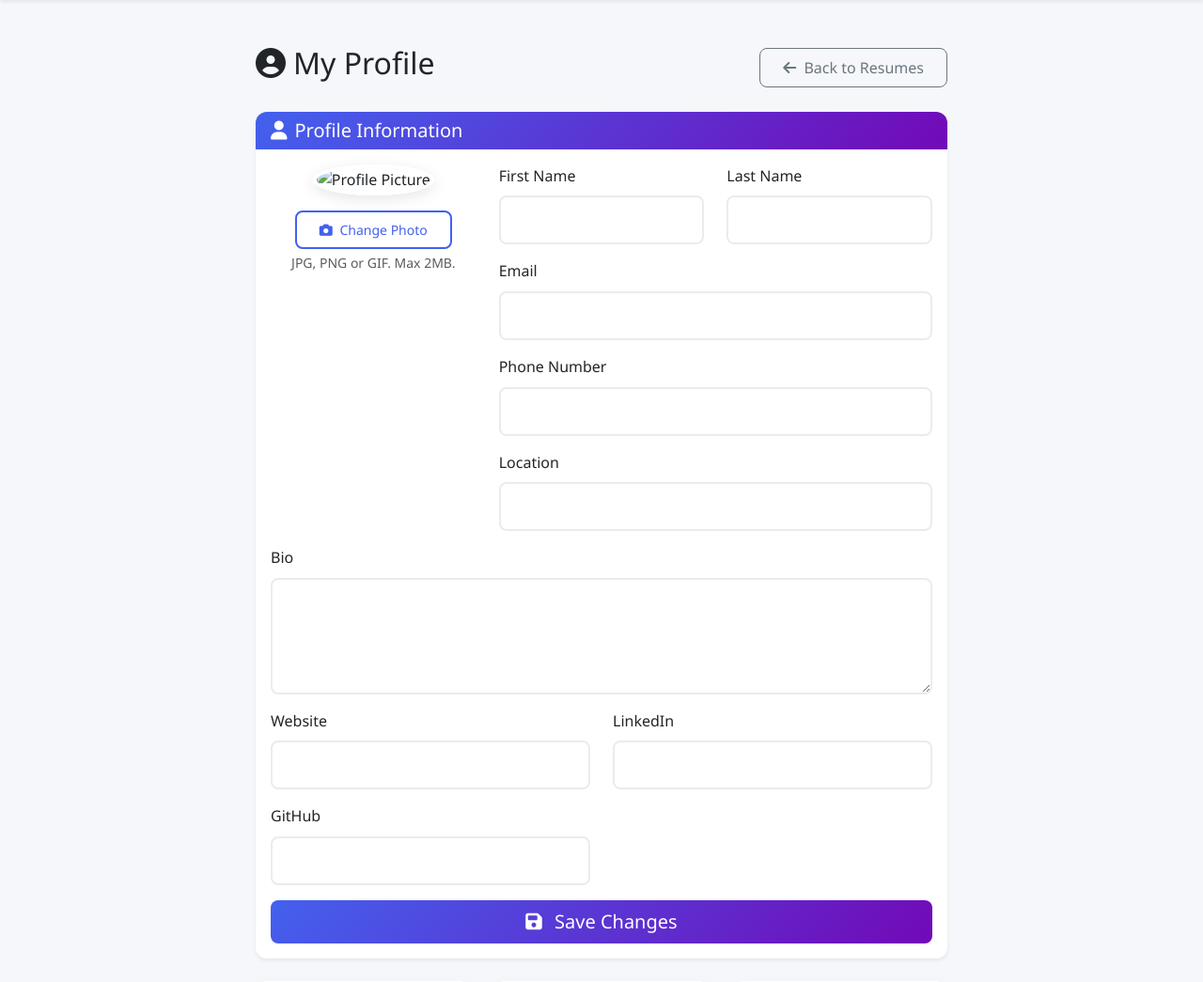
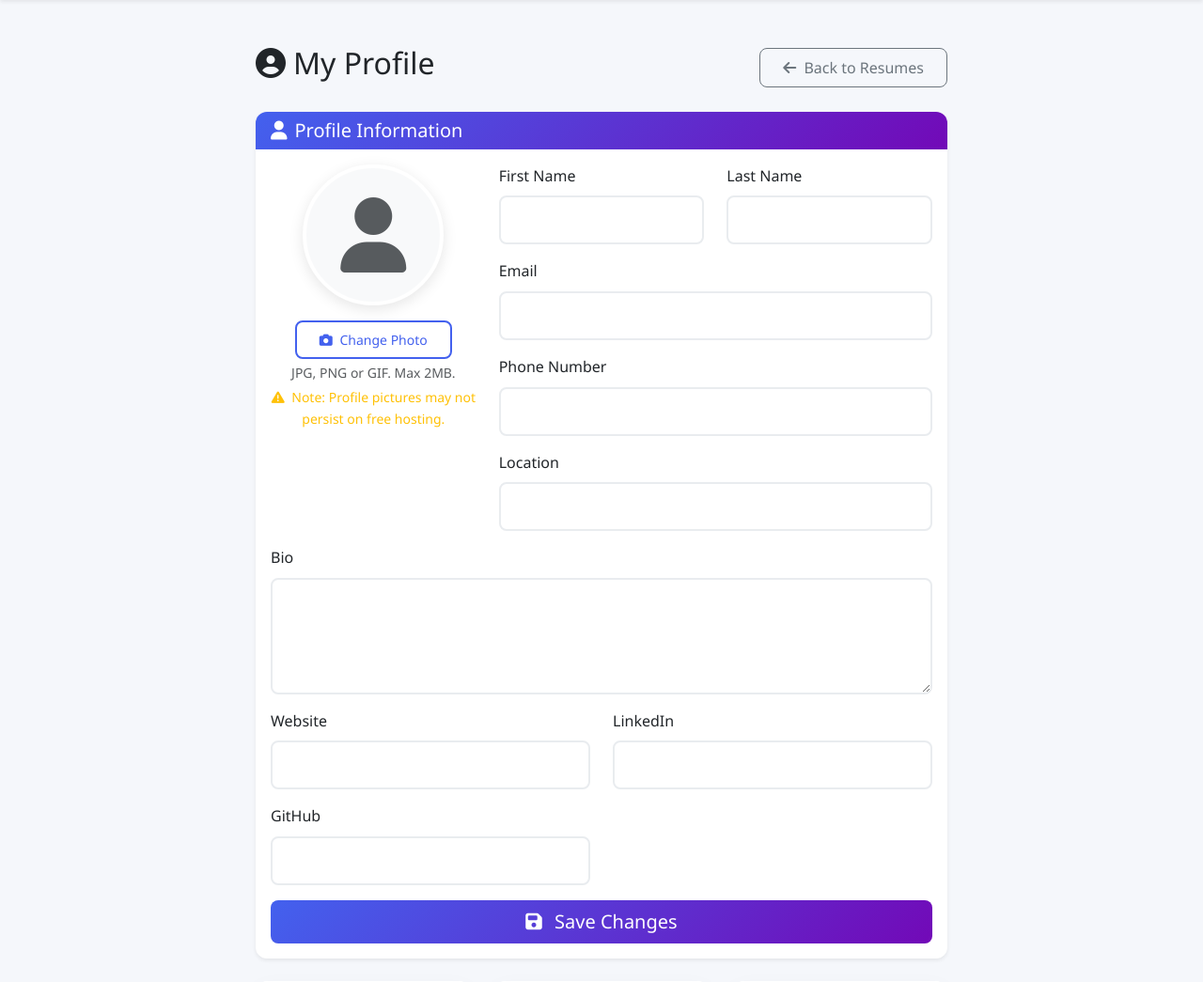
Before and after one commit to Shreya-724/Resume-Analyzer, a Django app: template resumes/templates/resumes/profile.html in a window 1280 px wide. Shown: the part 64-1109 px from the top of the page at 94% size. Run offline with Django 4.2, Linux system fonts and the light colour scheme; the template is opened without the code that fills it: values that come from a table or form of the project are taken from there, others are empty; a user stored in the database is signed in; parts of the project's set-up code (start-up, migrations or seed data) failed here and were passed over.

Commit message:
Fix: Profile picture upload handling for Render

```diff
--- a/resume_analyzer/settings.py
+++ b/resume_analyzer/settings.py
@@ -145,3 +145,9 @@ if not DEBUG:
     SECURE_HSTS_PRELOAD = True
     SESSION_COOKIE_SECURE = True
     CSRF_COOKIE_SECURE = True
+    # For production, use a more conservative approach
+    MAX_UPLOAD_SIZE = 2 * 1024 * 1024  # 2MB instead of 5MB
+
+    # Add file upload error handling
+    DATA_UPLOAD_MAX_MEMORY_SIZE = 2 * 1024 * 1024  # 2MB
+    FILE_UPLOAD_MAX_MEMORY_SIZE = 2 * 1024 * 1024  # 2MB
--- a/resumes/models.py
+++ b/resumes/models.py
@@ -3,38 +3,6 @@ import uuid
 from django.db import models
 from django.contrib.auth.models import User
 from django.core.validators import FileExtensionValidator
-
-def resume_file_path(instance, filename):
-    """Generate file path for resume"""
-    ext = filename.split('.')[-1]
-    filename = f"{uuid.uuid4()}.{ext}"
-    return os.path.join('resumes', filename)
-
-class Resume(models.Model):
-    user = models.ForeignKey(User, on_delete=models.CASCADE)
-    file = models.FileField(
-        upload_to=resume_file_path,
-        validators=[FileExtensionValidator(allowed_extensions=['pdf', 'docx', 'txt'])]
-    )
-    original_filename = models.CharField(max_length=255)
-    extracted_text = models.TextField(blank=True)
-    skills = models.JSONField(default=list, blank=True)  # Store extracted skills
-    uploaded_at = models.DateTimeField(auto_now_add=True)
-
-    def __str__(self):
-        return f"{self.user.username} - {self.original_filename}"
-
-class Job(models.Model):
-    title = models.CharField(max_length=255)
-    company = models.CharField(max_length=255)
-    description = models.TextField()
-    required_skills = models.JSONField(default=list, blank=True)
-    location = models.CharField(max_length=255, blank=True)
-    posted_date = models.DateField(auto_now_add=True)
-
-    def __str__(self):
-        return f"{self.title} at {self.company}"
-
 
 def user_profile_picture_path(instance, filename):
     """Generate file path for profile pictures"""
@@ -64,4 +32,14 @@ class UserProfile(models.Model):
     def get_profile_picture_url(self):
         if self.profile_picture and hasattr(self.profile_picture, 'url'):
             return self.profile_picture.url
-        return '/static/resumes/img/default-profile.png'
+        # Default profile picture (using Font Awesome icon via CSS)
+        return None
+
+    def save(self, *args, **kwargs):
+        """Handle file saving for Render compatibility"""
+        try:
+            super().save(*args, **kwargs)
+        except Exception as e:
+            # If file save fails, continue without profile picture
+            self.profile_picture = None
+            super().save(*args, **kwargs)
--- a/resumes/templates/resumes/profile.html
+++ b/resumes/templates/resumes/profile.html
@@ -23,10 +23,16 @@
                         <!-- Profile Picture Section -->
                         <div class="col-md-4 text-center mb-4">
                             <div class="profile-picture-container mb-3">
-                                <img src="{{ profile.get_profile_picture_url }}"
-                                     alt="Profile Picture"
-                                     class="profile-picture img-fluid rounded-circle"
-                                     id="profile-picture-preview">
+                                {% if profile.profile_picture %}
+                                    <img src="{{ profile.profile_picture.url }}"
+                                         alt="Profile Picture"
+                                         class="profile-picture img-fluid rounded-circle"
+                                         id="profile-picture-preview">
+                                {% else %}
+                                    <div class="default-profile-picture rounded-circle">
+                                        <i class="fas fa-user fa-5x text-muted"></i>
+                                    </div>
+                                {% endif %}
                             </div>
                             <div class="mb-3">
                                 <label for="id_profile_picture" class="btn btn-outline-primary btn-sm">
@@ -34,6 +40,10 @@
                                 </label>
                                 {{ profile_form.profile_picture }}
                                 <div class="form-text">JPG, PNG or GIF. Max 2MB.</div>
+                                <div class="form-text text-warning">
+                                    <i class="fas fa-exclamation-triangle me-1"></i>
+                                    Note: Profile pictures may not persist on free hosting.
+                                </div>
                             </div>
                         </div>
 
@@ -138,6 +148,17 @@
     box-shadow: 0 4px 15px rgba(0,0,0,0.1);
 }
 
+.default-profile-picture {
+    width: 150px;
+    height: 150px;
+    display: flex;
+    align-items: center;
+    justify-content: center;
+    background: #f8f9fa;
+    border: 4px solid #fff;
+    box-shadow: 0 4px 15px rgba(0,0,0,0.1);
+}
+
 .profile-picture-container {
     position: relative;
     display: inline-block;
@@ -159,13 +180,19 @@ document.addEventListener('DOMContentLoaded', function() {
     const profilePictureInput = document.getElementById('id_profile_picture');
     const profilePicturePreview = document.getElementById('profile-picture-preview');
 
-    if (profilePictureInput && profilePicturePreview) {
+    if (profilePictureInput) {
         profilePictureInput.addEventListener('change', function() {
             const file = this.files[0];
             if (file) {
                 const reader = new FileReader();
                 reader.onload = function(e) {
-                    profilePicturePreview.src = e.target.result;
+                    if (profilePicturePreview) {
+                        profilePicturePreview.src = e.target.result;
+                    } else {
+                        // Create new image if default profile is showing
+                        const container = document.querySelector('.profile-picture-container');
+                        container.innerHTML = `<img src="${e.target.result}" alt="Profile Picture" class="profile-picture img-fluid rounded-circle" id="profile-picture-preview">`;
+                    }
                 }
                 reader.readAsDataURL(file);
             }
```
Also changed, not shown: resumes/views.py (+23 -5 lines).
